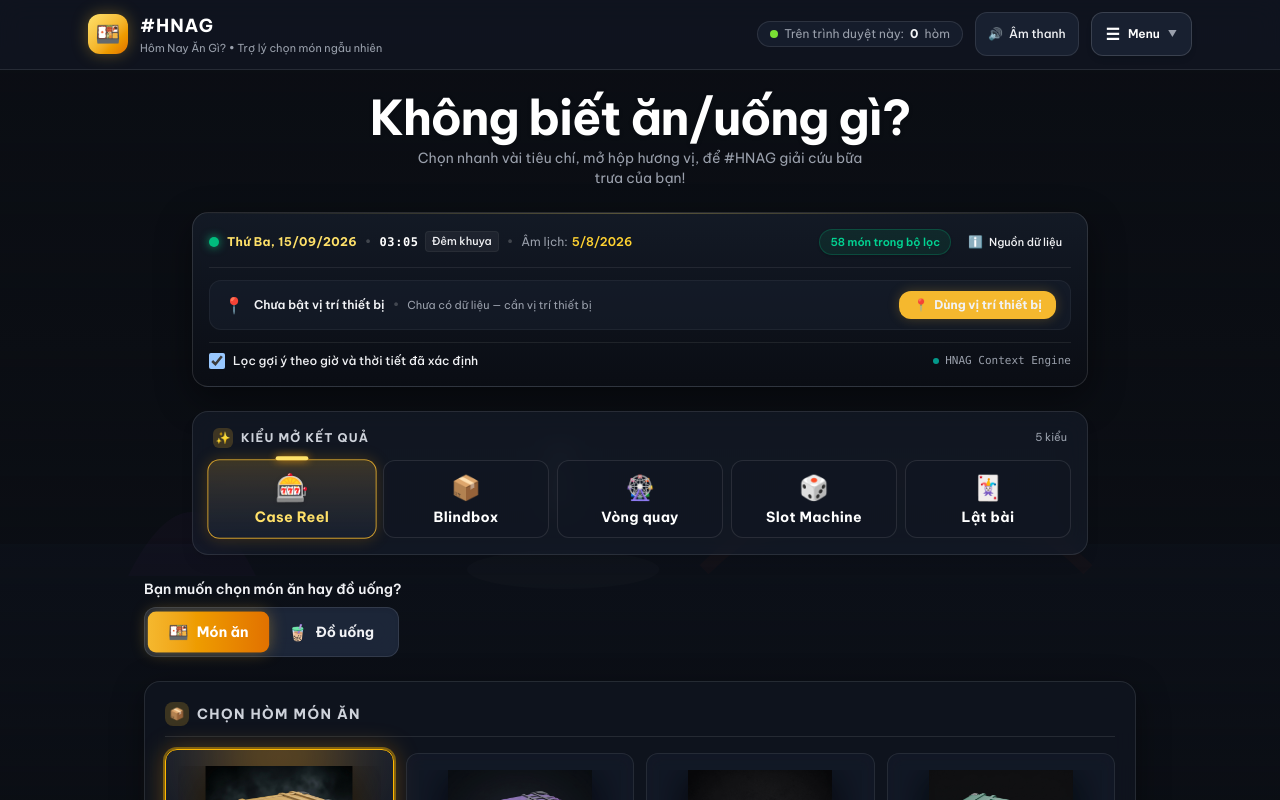
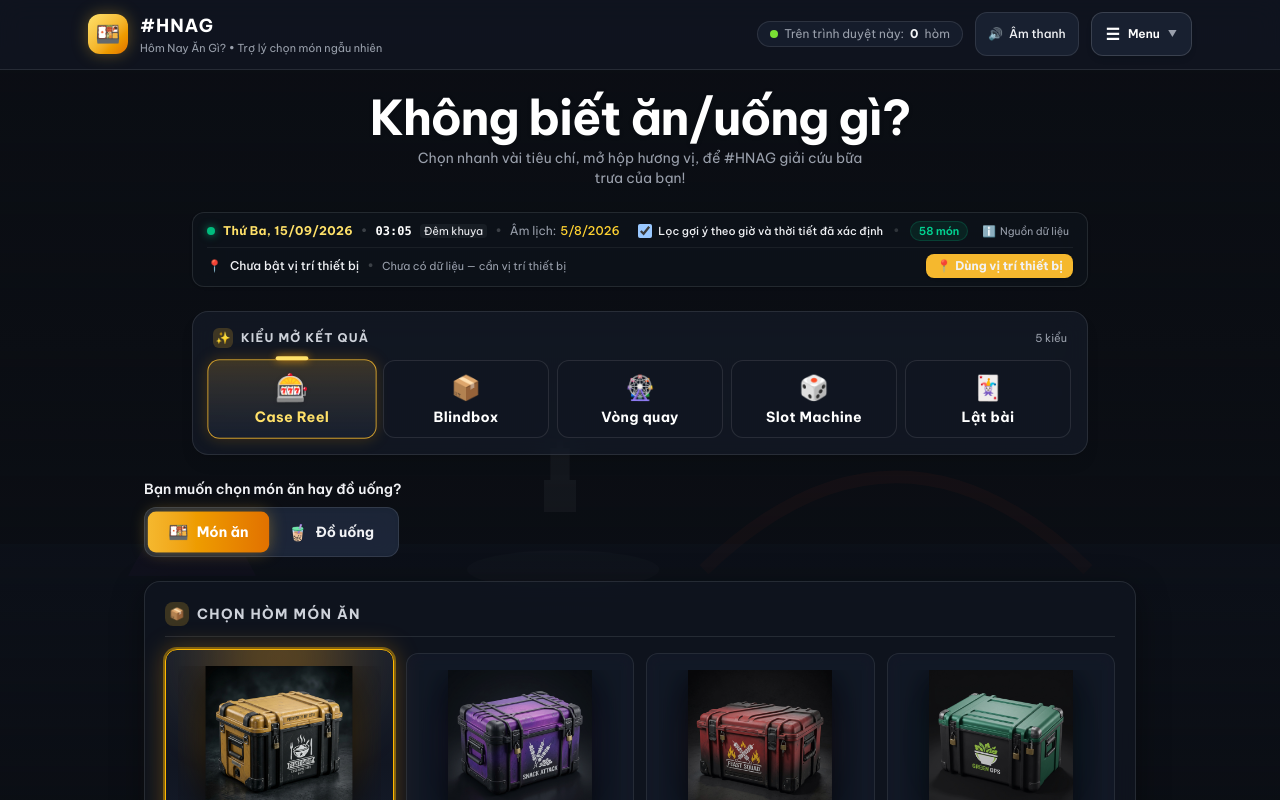
Before and after one commit to LongLeo287/HNAG, a React (Vite) app: page / in a window 1280 px wide. Shown: the top 800 px of the page. Built offline with nearby package versions, Linux system fonts and the light colour scheme.

Commit message:
feat(ui): streamline smart context bar into ultra-slim status bar and integrate location controls into settings menu

```diff
--- a/src/features/context/ui/SmartContextBar.tsx
+++ b/src/features/context/ui/SmartContextBar.tsx
@@ -21,12 +21,10 @@ const timestampLabel = (value: number) =>
   });
 
 /**
- * Modern Streamlined Status Bar (UX/UI Redesign):
- * - Top master line: live pulse beacon, calendar, lunar date, timezone, filter count, data sources.
- * - Middle balanced grid:
- *   + Left card: High-precision location (street, ward, district, city) + device accuracy.
- *   + Right card: Live weather snapshot + quick refresh & disconnect actions.
- * - Bottom toolbar: Integrated context suggestion switch ("Lọc gợi ý theo giờ và thời tiết đã xác định").
+ * Ultra-Compact Streamlined Status Bar (User Feedback 2026-09-15):
+ * Thiết kế tinh gọn chuẩn status bar, không chiếm nhiều diện tích màn hình.
+ * - Dòng 1: Đèn beacon thời gian thực, Lịch thứ ngày, Giờ phút & Buổi, Âm lịch, Nút Lọc gợi ý, Số lượng món, Nguồn dữ liệu.
+ * - Dòng 2: Ticker vị trí (Đường, Phường, Quận, TP) & Sai số, Thời tiết trực tiếp, Nút Cập nhật & Tắt vị trí.
  */
 export function SmartContextBar({
   context,
@@ -43,107 +41,108 @@ export function SmartContextBar({
   return (
     <section
       aria-label="Thông tin theo thiết bị"
-      className="relative w-full max-w-4xl overflow-hidden rounded-2xl border border-white/12 bg-gradient-to-b from-[#141b26]/95 via-[#0f141d]/95 to-[#0b0e14]/95 backdrop-blur-xl shadow-[0_12px_36px_rgba(0,0,0,0.45)] p-3 sm:p-4 transition-all"
+      className="w-full max-w-4xl rounded-xl border border-white/10 bg-[#0d121a]/90 backdrop-blur-md px-3.5 py-2 transition-all shadow-sm"
     >
-      {/* Top subtle golden highlight */}
-      <div className="pointer-events-none absolute inset-x-0 top-0 h-px bg-gradient-to-r from-transparent via-gold-400/30 to-transparent" />
-
-      {/* Row 1: Master Status Bar (Clock, Date, Lunar, Count, Source modal) */}
-      <div className="flex flex-wrap items-center justify-between gap-2.5 pb-3 border-b border-white/8">
-        <div className="flex flex-wrap items-center gap-2 text-xs">
-          {/* Live pulsing status beacon */}
-          <span className="relative flex h-2.5 w-2.5" title="Dữ liệu thời gian thực">
+      {/* Line 1: Primary System Status (Clock, Date, Lunar, Filter Count, Suggestion Switch) */}
+      <div className="flex flex-wrap items-center justify-between gap-x-3 gap-y-1.5 pb-1.5 border-b border-white/6 text-xs">
+        {/* Left: Time & Calendar facts */}
+        <div className="flex flex-wrap items-center gap-2">
+          <span className="relative flex h-2 w-2" title="Thời gian thực">
             <span className="animate-ping absolute inline-flex h-full w-full rounded-full bg-emerald-400 opacity-75" />
-            <span className="relative inline-flex rounded-full h-2.5 w-2.5 bg-emerald-500 shadow-[0_0_10px_rgba(16,185,129,0.9)]" />
+            <span className="relative inline-flex rounded-full h-2 w-2 bg-emerald-500 shadow-[0_0_8px_rgba(16,185,129,0.8)]" />
           </span>
 
-          {/* Date */}
           <span data-testid="device-date" className="font-bold text-gold-400 capitalize text-xs tracking-wide">
             {calendar.dateLabel}
           </span>
 
           <span className="text-white/20 select-none">•</span>
 
-          {/* Time & Period */}
-          <div className="flex items-center gap-1.5">
-            <span data-testid="device-time" className="font-mono font-bold tabular-nums text-white text-xs tracking-wider">
+          <span data-testid="device-time" className="font-mono font-bold tabular-nums text-white text-xs">
             {calendar.timeLabel}
           </span>
-            <span data-testid="device-period" className="text-ink-400 text-[11px] font-medium px-1.5 py-0.5 rounded bg-white/5 border border-white/5">
+          <span data-testid="device-period" className="text-ink-400 text-[11px] px-1 py-0.2 rounded bg-white/5">
             {calendar.period}
           </span>
-          </div>
 
           <span className="text-white/20 select-none">•</span>
 
-          {/* Lunar Date */}
           <span data-testid="lunar-date" className="text-ink-300 text-xs flex items-center gap-1">
             <span className="text-ink-500">Âm lịch:</span>
-            <strong className="text-amber-300 font-semibold">{calendar.lunarLabel}</strong>
+            <strong className="text-amber-300 font-medium">{calendar.lunarLabel}</strong>
           </span>
 
           {/* Timezone contract check for tests */}
-          <span className="hidden text-[10px] text-ink-600">
-            {calendar.timeZone}
-          </span>
+          <span className="hidden text-[10px] text-ink-600">{calendar.timeZone}</span>
         </div>
 
-        <div className="flex items-center gap-2">
-          <span className="text-[11px] font-semibold text-emerald-400 bg-emerald-500/10 px-2.5 py-1 rounded-full border border-emerald-500/25 shadow-sm">
-            {matchedCount} món trong bộ lọc
+        {/* Right: Suggestion switch & Filter count badge */}
+        <div className="flex flex-wrap items-center gap-2.5">
+          <label className="inline-flex items-center gap-1.5 text-[11px] font-medium text-ink-300 hover:text-white cursor-pointer select-none transition-colors">
+            <input
+              type="checkbox"
+              checked={useContextSuggestions}
+              disabled={disabled}
+              onChange={(event) => onContextSuggestionsChange?.(event.target.checked)}
+              className="h-3.5 w-3.5 rounded border-white/20 bg-canvas-300 text-gold-500 focus:ring-0 cursor-pointer"
+            />
+            <span>Lọc gợi ý theo giờ và thời tiết đã xác định</span>
+          </label>
+
+          <span className="text-white/15 select-none hidden sm:inline">•</span>
+
+          <span className="text-[11px] font-semibold text-emerald-400 bg-emerald-500/10 px-2 py-0.5 rounded-full border border-emerald-500/20">
+            {matchedCount} món
           </span>
 
           <button
             type="button"
             onClick={() => setInfoOpen(true)}
             aria-label="Xem nguồn dữ liệu và độ chính xác"
-            className="flex items-center gap-1.5 text-[11px] font-medium text-ink-400 hover:text-white transition-colors px-2 py-1 rounded-lg hover:bg-white/5 cursor-pointer border border-transparent hover:border-white/10"
+            title="Xem nguồn dữ liệu và độ chính xác"
+            className="flex items-center gap-1 text-[11px] text-ink-500 hover:text-white transition-colors cursor-pointer px-1 py-0.5 rounded hover:bg-white/5"
           >
-            <span aria-hidden="true" className="text-xs">ℹ️</span>
-            <span className="hidden sm:inline">Nguồn dữ liệu</span>
+            <span aria-hidden="true">ℹ️</span>
+            <span className="sr-only sm:not-sr-only text-[10.5px]">Nguồn dữ liệu</span>
           </button>
         </div>
       </div>
 
-      {/* Row 2: Location & Weather Environment Cards */}
-      <div className="pt-3" aria-live="polite">
+      {/* Line 2: Environment facts (Location & Weather) - Super compact horizontal ticker */}
+      <div className="pt-1.5 flex flex-wrap items-center justify-between gap-x-3 gap-y-1.5" aria-live="polite">
         {!enabled ? (
-          /* State 1: Location not enabled - Clean, inviting banner */
-          <div className="flex flex-wrap items-center justify-between gap-3 bg-canvas-200/50 rounded-xl px-3.5 py-2.5 border border-white/5">
-            <div className="flex items-center gap-2.5 text-xs text-ink-400">
-              <span className="text-base leading-none">📍</span>
-              <div className="flex items-center gap-2 flex-wrap">
-                <span data-testid="device-location" className="font-semibold text-ink-300">
+          /* State 1: Location not enabled */
+          <div className="flex flex-wrap items-center justify-between gap-2 w-full">
+            <div className="flex items-center gap-2 text-xs text-ink-400">
+              <span className="text-teal-400 text-xs">📍</span>
+              <span data-testid="device-location" className="font-medium text-ink-300">
                 Chưa bật vị trí thiết bị
               </span>
-                <span className="text-white/20">•</span>
+              <span className="text-white/20 select-none">•</span>
               <span data-testid="device-weather" className="text-ink-500 text-[11px]">
                 Chưa có dữ liệu — cần vị trí thiết bị
               </span>
-              </div>
             </div>
 
             <button
               type="button"
               onClick={enableLocation}
-              className="inline-flex items-center gap-1.5 rounded-xl bg-gold-500 hover:bg-gold-400 text-ink-900 px-3.5 py-1.5 font-bold text-xs shadow-[0_0_12px_rgba(245,184,46,0.25)] transition-all cursor-pointer"
+              className="inline-flex items-center gap-1 rounded-lg bg-gold-500 hover:bg-gold-400 text-ink-900 px-2.5 py-1 font-bold text-xs shadow-sm transition-all cursor-pointer"
             >
               <span aria-hidden="true">📍</span>
               <span>Dùng vị trí thiết bị</span>
             </button>
           </div>
         ) : (
-          /* State 2: Location enabled - Balanced 2-card grid */
-          <div className="grid grid-cols-1 md:grid-cols-12 gap-2.5">
-            {/* Left Card: Location details (span 7) */}
-            <div className="md:col-span-7 bg-canvas-200/60 border border-white/10 rounded-xl p-3 flex items-start gap-3 shadow-inner">
-              <div className="w-8 h-8 rounded-lg bg-teal-500/15 border border-teal-500/30 flex items-center justify-center text-teal-300 text-sm shrink-0 shadow-sm mt-0.5">
-                📍
-              </div>
-              <div className="min-w-0 flex-1">
-                <div
+          /* State 2: Location enabled - 1-line sleek status ticker */
+          <div className="flex flex-wrap items-center justify-between gap-x-3 gap-y-1.5 w-full">
+            <div className="flex flex-wrap items-center gap-x-2.5 gap-y-1 min-w-0 flex-1 text-xs">
+              {/* Location Badge */}
+              <div className="flex items-center gap-1.5 min-w-0">
+                <span className="text-teal-400 text-xs shrink-0">📍</span>
+                <span
                   data-testid="device-location"
-                  className="font-semibold text-white text-xs leading-snug line-clamp-2"
+                  className="font-medium text-white text-xs truncate max-w-xs sm:max-w-md"
                   title={place.status === "ready" ? place.data.label : undefined}
                 >
                   {place.status === "ready"
@@ -153,56 +152,48 @@ export function SmartContextBar({
                     : place.status === "error"
                     ? place.message
                     : "Chưa bật vị trí thiết bị"}
-                </div>
+                </span>
+
                 {place.status === "ready" && (
-                  <div className="text-[10.5px] text-ink-500 font-medium mt-1 flex items-center gap-1.5 flex-wrap">
-                    <span>
-                      Sai số thiết bị khoảng {Math.ceil(place.data.position.accuracy).toLocaleString("vi-VN")} m
+                  <span className="text-[10.5px] text-ink-500 shrink-0">
+                    (Sai số thiết bị khoảng {Math.ceil(place.data.position.accuracy).toLocaleString("vi-VN")} m • {timestampLabel(place.data.position.timestamp)})
                   </span>
-                    <span className="text-white/20">•</span>
-                    <span>{timestampLabel(place.data.position.timestamp)}</span>
-                  </div>
                 )}
               </div>
-            </div>
 
-            {/* Right Card: Weather status & Controls (span 5) */}
-            <div className="md:col-span-5 bg-canvas-200/60 border border-white/10 rounded-xl p-3 flex flex-col justify-between gap-2.5 shadow-inner">
-              {/* Weather Info */}
-              <div className="flex items-center gap-2.5 min-w-0">
-                <div className="w-8 h-8 rounded-lg bg-amber-500/15 border border-amber-500/30 flex items-center justify-center text-amber-300 text-sm shrink-0 shadow-sm">
-                  {weather.status === "ready" ? weather.data.icon : "🌤️"}
-                </div>
-                <div className="min-w-0 flex-1">
-                  <div data-testid="device-weather" className="font-semibold text-ink-100 text-xs truncate">
+              <span className="text-white/20 select-none hidden sm:inline">•</span>
+
+              {/* Weather Badge */}
+              <div className="flex items-center gap-1.5 shrink-0">
+                <span data-testid="device-weather" className="font-semibold text-amber-300 text-xs">
                   {weather.status === "ready"
-                      ? `${weather.data.label} · ${weather.data.temperature.toLocaleString("vi-VN", { maximumFractionDigits: 1 })}°C`
+                    ? `${weather.data.icon} ${weather.data.label} · ${weather.data.temperature.toLocaleString("vi-VN", { maximumFractionDigits: 1 })}°C`
                     : weather.status === "loading"
                     ? "Đang lấy dữ liệu thời tiết…"
                     : weather.status === "error"
                     ? weather.message
                     : "Chưa có dữ liệu — cần vị trí thiết bị"}
-                  </div>
+                </span>
                 {weather.status === "ready" && (
-                    <div className="text-[10px] text-ink-500 font-medium truncate">
-                      Cập nhật lúc {timestampLabel(weather.data.validAt)}
-                    </div>
+                  <span className="hidden xl:inline text-[10px] text-ink-500">
+                    ({timestampLabel(weather.data.validAt)})
+                  </span>
                 )}
               </div>
             </div>
 
-              {/* Action Buttons */}
-              <div className="flex items-center gap-2 pt-1 border-t border-white/5">
+            {/* Quick Action Buttons */}
+            <div className="flex items-center gap-1.5 shrink-0">
               <button
                 type="button"
                 onClick={refresh}
                 disabled={loading}
                 aria-label="Cập nhật vị trí và thời tiết"
                 title="Cập nhật vị trí và thời tiết"
-                  className="flex-1 inline-flex items-center justify-center gap-1.5 h-7 px-2 rounded-lg border border-white/10 bg-canvas-300/80 hover:bg-canvas-400 text-ink-200 hover:text-white text-xs font-semibold transition-all cursor-pointer disabled:opacity-50"
+                className="inline-flex items-center gap-1 h-6 px-2 rounded-md border border-white/10 bg-canvas-200/80 hover:bg-canvas-300 text-ink-300 hover:text-white text-[11px] font-medium transition-all cursor-pointer disabled:opacity-50"
               >
-                  <span aria-hidden="true" className={`text-xs ${loading ? "animate-spin" : ""}`}>🔄</span>
-                  <span className="truncate">{loading ? "Đang cập nhật…" : "Cập nhật vị trí và thời tiết"}</span>
+                <span aria-hidden="true" className={loading ? "animate-spin" : ""}>🔄</span>
+                <span>{loading ? "Đang cập nhật…" : "Cập nhật vị trí và thời tiết"}</span>
               </button>
 
               <button
@@ -210,34 +201,13 @@ export function SmartContextBar({
                 onClick={disableLocation}
                 aria-label="Tắt dùng vị trí"
                 title="Tắt dùng vị trí"
-                  className="inline-flex items-center justify-center gap-1 h-7 px-2.5 rounded-lg border border-white/5 bg-transparent hover:bg-chili-500/10 text-ink-400 hover:text-chili-400 text-xs transition-all cursor-pointer shrink-0"
+                className="inline-flex items-center h-6 px-2 rounded-md border border-white/5 bg-transparent hover:bg-chili-500/10 text-ink-500 hover:text-chili-400 text-[11px] transition-all cursor-pointer"
               >
-                  <span aria-hidden="true">✕</span>
                 <span>Tắt dùng vị trí</span>
               </button>
             </div>
           </div>
-          </div>
         )}
-      </div>
-
-      {/* Row 3: Integrated Context Suggestions Toggle Strip */}
-      <div className="border-t border-white/8 mt-3 pt-2.5 flex items-center justify-between gap-3">
-        <label className="inline-flex items-center gap-2 text-xs font-medium text-ink-300 hover:text-white cursor-pointer select-none transition-colors">
-          <input
-            type="checkbox"
-            checked={useContextSuggestions}
-            disabled={disabled}
-            onChange={(event) => onContextSuggestionsChange?.(event.target.checked)}
-            className="h-4 w-4 rounded border-white/20 bg-canvas-300 text-gold-500 focus:ring-gold-500/30 focus:ring-offset-0 cursor-pointer transition-all"
-          />
-          <span>Lọc gợi ý theo giờ và thời tiết đã xác định</span>
-        </label>
-
-        <span className="text-[11px] text-ink-500 font-mono hidden sm:inline-flex items-center gap-1.5">
-          <span className="inline-block w-1.5 h-1.5 rounded-full bg-teal-400/70 animate-pulse" />
-          HNAG Context Engine
-        </span>
       </div>
 
       {/* Popover / Modal: Nguồn dữ liệu và độ chính xác */}
--- a/src/features/game/ui/GameShell.tsx
+++ b/src/features/game/ui/GameShell.tsx
@@ -402,6 +402,7 @@ export function GameShell() {
           onReducedMotionOverrideChange={setReducedMotionOverride}
           onOpenPreferences={() => setDrawerOpen(true)}
           onReset={handleReset}
+          deviceContext={deviceContext}
         />
 
         {/* Dedicated Odds Modal (User request: "Tỉ lệ nên tách riêng ra. không nên để chung với cài đặt. Phần tỉ lệ thì có setting riêng") */}
```
Also changed, not shown: src/features/game/ui/SettingsDrawer.tsx (+92 -0 lines). Lines whose indentation alone changed are shown as unchanged.
